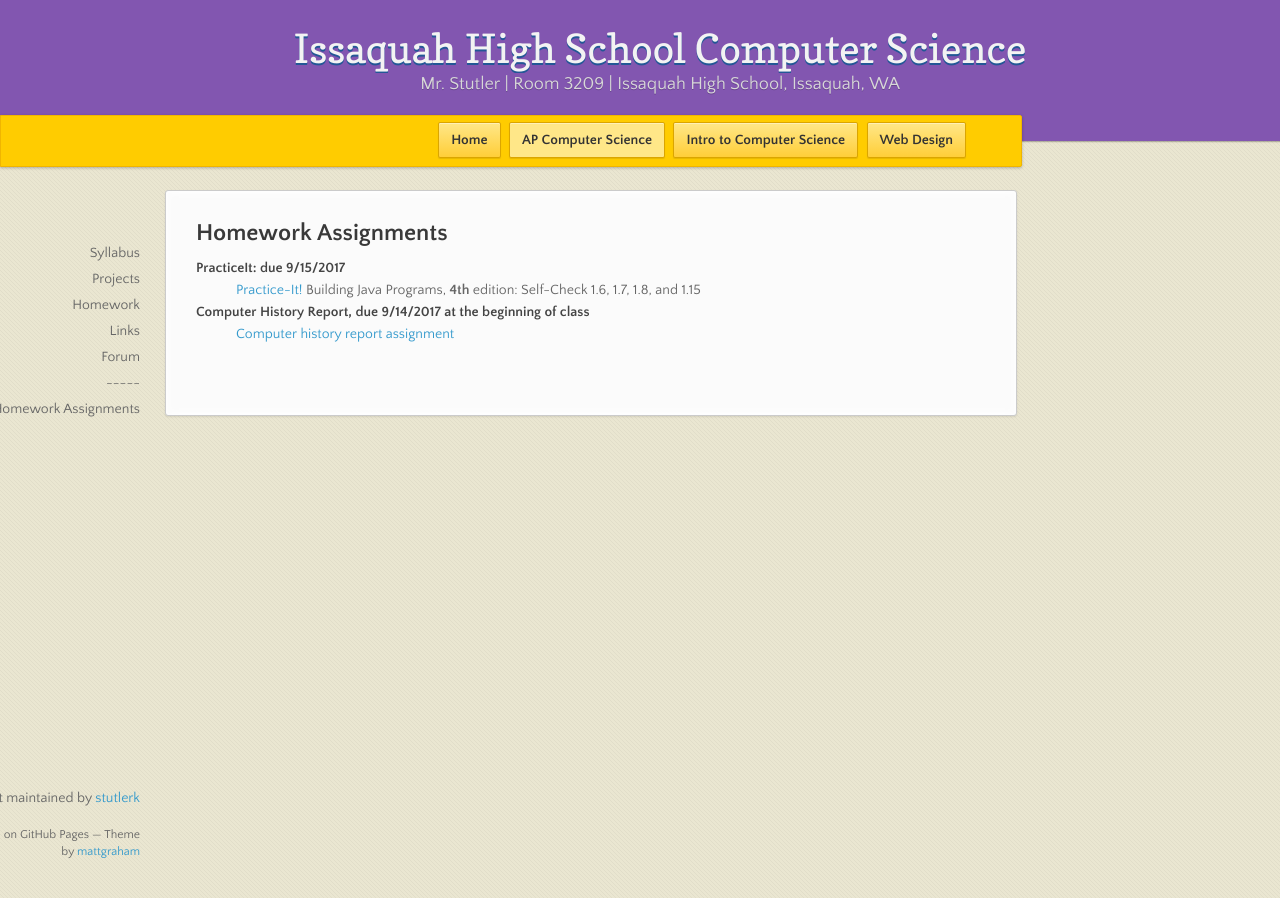
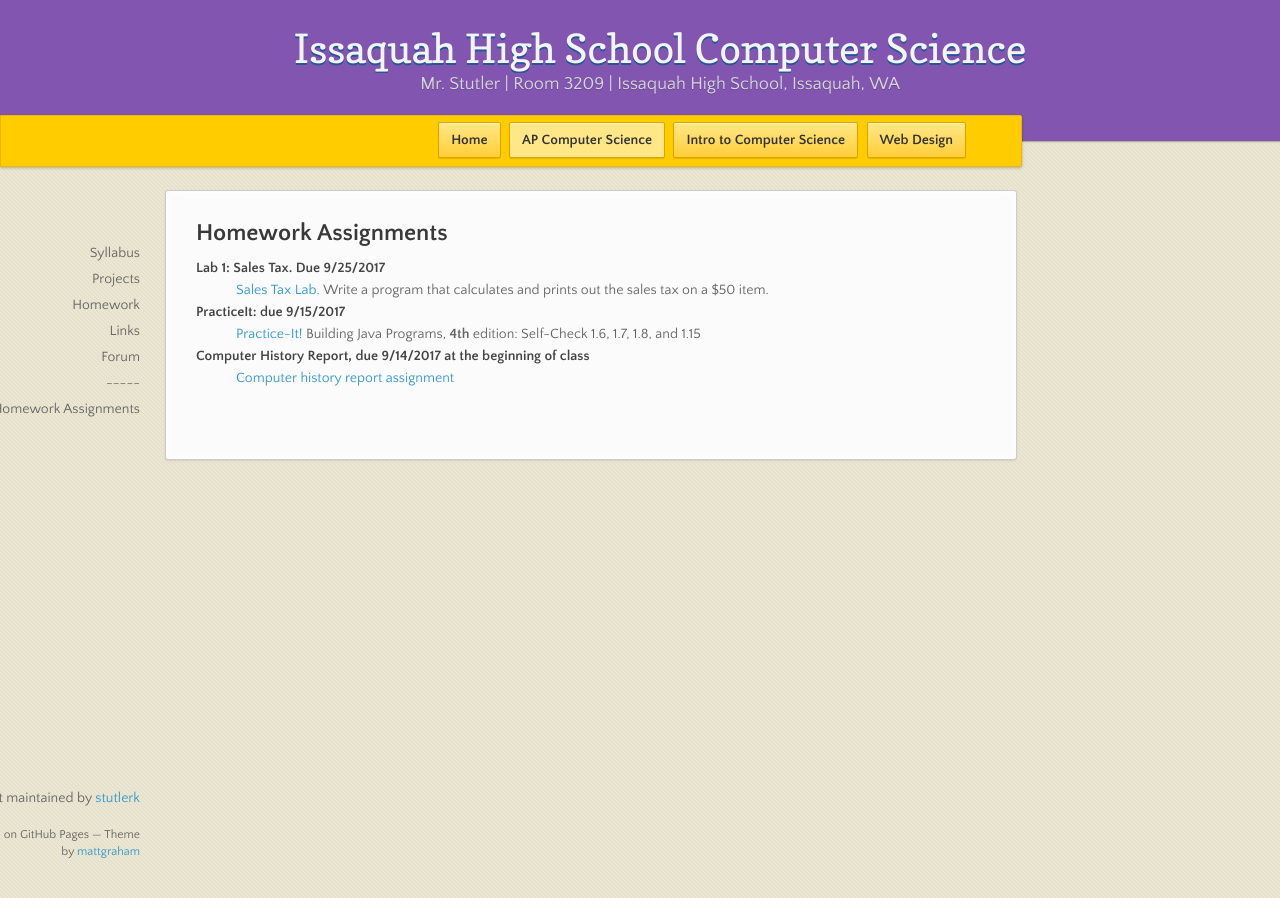
Before and after one commit to stutlerk/ihs-website, a Jekyll site: the page built from _apcs/homework.html, in a window 1280 px wide. Built offline with Jekyll 4.4.1, drawn with Linux system fonts in a browser that asks for light colours; nearby versions of some CDN libraries.

Commit message:
Update homework.html

```diff
--- a/_apcs/homework.html
+++ b/_apcs/homework.html
@@ -6,6 +6,9 @@ layout: course
 <section>
 <h2>Homework Assignments</h2>
   <dl>
+    <dt>Lab 1: Sales Tax. Due 9/25/2017</dt>
+    <dd><a href="https://issaquahwednet-my.sharepoint.com/personal/stutlerk_issaquah_wednet_edu/_layouts/15/guestaccess.aspx?docid=03afddb5c12b041e7841f77d11e0c7ff1&authkey=AdUaBi73vwJ0O6u4qjegk2A" target="_blank">Sales Tax Lab.</a> Write a program that calculates and prints out the sales tax on a $50 item.</dd>
+
     <dt>PracticeIt: due 9/15/2017</dt>
     <dd><a href="https://practiceit.cs.washington.edu/" target="_blank">Practice-It!</a> Building Java Programs, <b>4th</b> edition: Self-Check 1.6, 1.7, 1.8, and 1.15</dd>
 
```
